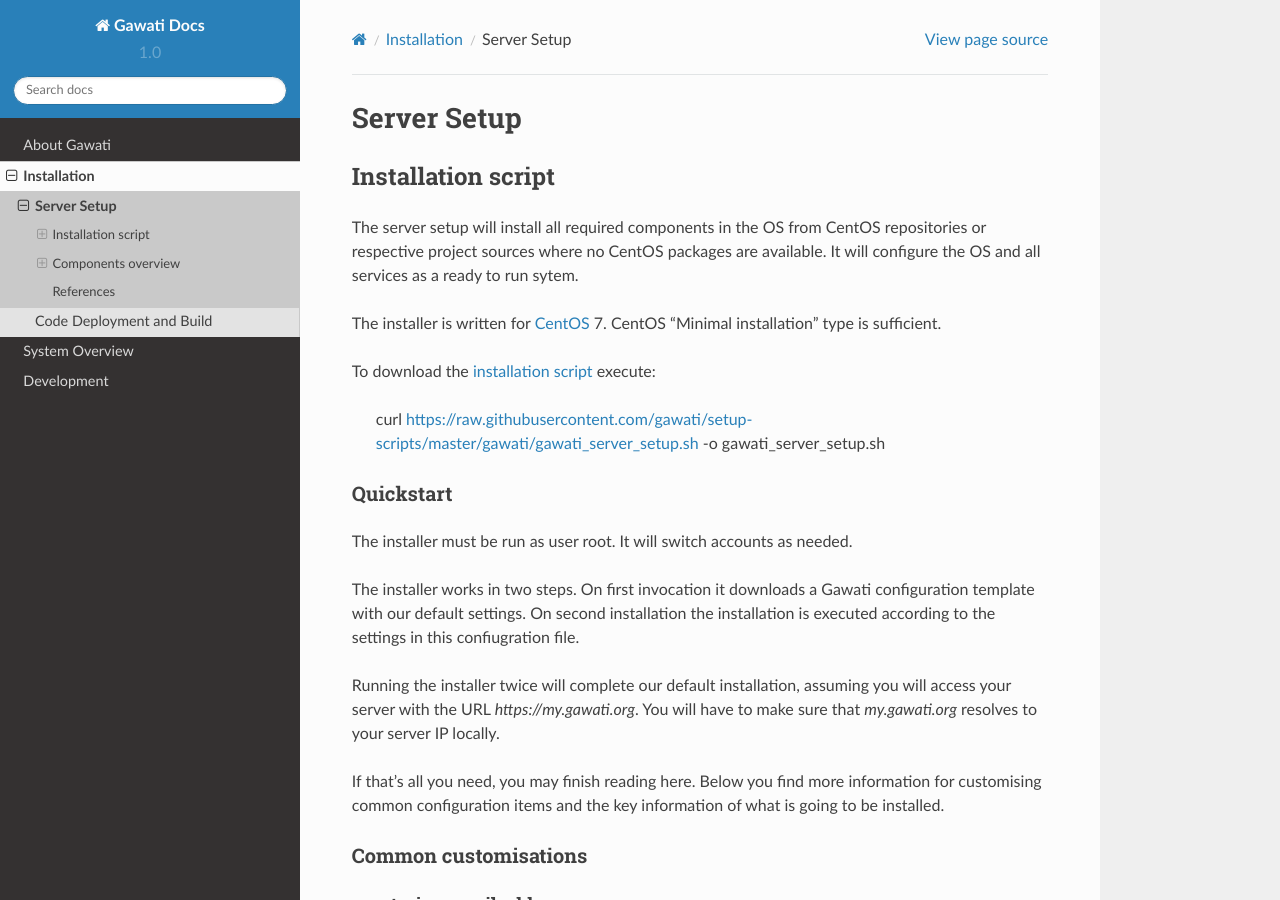
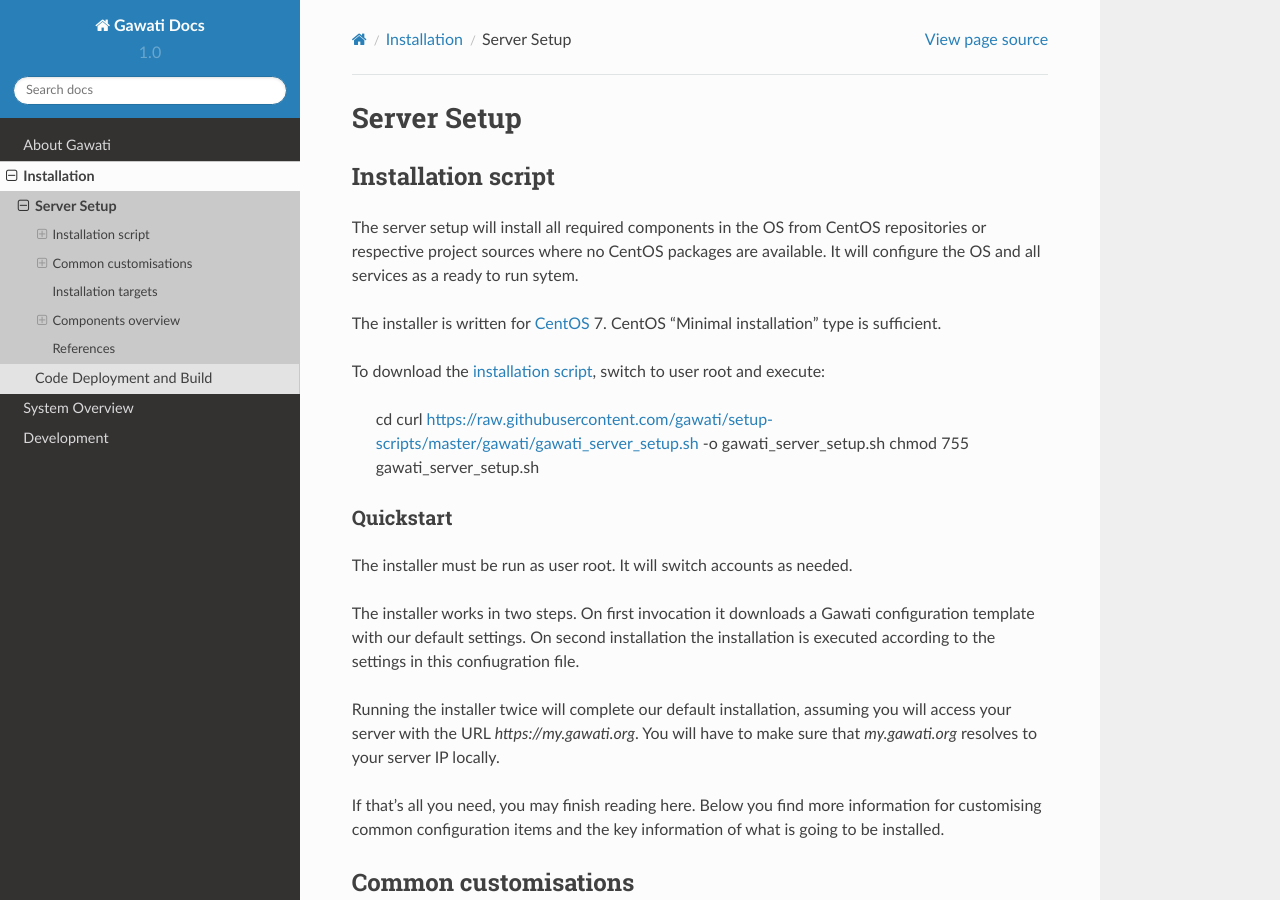
Before and after one commit to gawati/gawati-docs, a Sphinx documentation site: the page built from docs/source/setup/setup-essentials.rst, in a window 1280 px wide and 900 px high. Built offline with Sphinx 7.4.7 and the Read the Docs theme 2.0.0, drawn with Linux system fonts in a browser that asks for light colours.

Commit message:
Adjust paragraph levels

```diff
--- a/docs/source/setup/setup-essentials.rst
+++ b/docs/source/setup/setup-essentials.rst
@@ -11,9 +11,11 @@ It will configure the OS and all services as a ready to run sytem.
 The installer is written for `CentOS`_ 7. CentOS "Minimal installation" type
 is sufficient.
 
-To download the `installation script`_ execute:
+To download the `installation script`_, switch to user root and execute:
 
+ cd
  curl https://raw.githubusercontent.com/gawati/setup-scripts/master/gawati/gawati_server_setup.sh -o gawati_server_setup.sh
+ chmod 755 gawati_server_setup.sh
 
 Quickstart
 ==========
@@ -32,24 +34,25 @@ If that's all you need, you may finish reading here. Below you find more
 information for customising common configuration items and the key information
 of what is going to be installed.
 
+
 Common customisations
-=====================
+*********************
 
 montoring email address
------------------------
+=======================
 
 In the section [fail2ban], change the variables *mailsender* (default:
 from@sender.domain) and *mailrecipient* (default: root@localhost).
 
 Gawati server URL
------------------
+=================
 
 In the ini file that has been downloaded to your home folder after the first run
 of the installer, find the section [gawati-portal] and change the
 *GAWATI_URL_ROOT* variable (default: my.gawati.org).
 
 SSL server certificate
-----------------------
+=======================
 
 Your SSL certificate name must match your Gawati server URL. You have two
 mutually exclusive options for creating a certificate.
@@ -69,7 +72,7 @@ mutually exclusive options for creating a certificate.
   city=Zug
 
 locally signed certificate
-''''''''''''''''''''''''''
+--------------------------
 
 Creating such a certificate can be done without any external dependiencies. It's
 meant  for running internal or testing servers.
@@ -77,7 +80,7 @@ In section [acme] make sure to configure *type=disabled*. In section [localcerts
 set *type=install* and set variaböe *certs* identical to your *GAWATI_URL_ROOT*.
 
 `letsencrypt`_ signed certificate
-'''''''''''''''''''''''''''''''''
+---------------------------------
 
 For this, your Gawati server URL and certificate name must be resolvable via public
 DNS and public HTTP requests must arrive at your Gawati server on port 80.
@@ -89,7 +92,7 @@ set *type=install* and set variaböe *certs* identical to your *GAWATI_URL_ROOT*
 
 
 Installation targets
-====================
+********************
 
 When you run the installer for the first time, it will download an additional
 file "dev.ini" into your home folder. The ini file defines the details of the
@@ -106,7 +109,6 @@ for example::
 At this time, the default target "dev" is the only installation target provided by us.
 
 You can change ours, or create your own ini files if you need to deviate from our defaults.
-
 
 Components overview
 *******************
@@ -137,7 +139,6 @@ JETTY_HOME will be configured as JETTY_BASE/jettyserver.
 
 Jetty will be installed as a system service starting with the boot process.
 
-
 eXistdb
 =======
 
@@ -147,11 +148,11 @@ A random generated password will be configured for user "admin" which is display
 
 The backend instance of eXistdb will be installed as a system service starting with the boot process.
 
-
 Downloads
 =========
 
 Installation Resources will be downloaded into "/opt/Download"
+
 
 References
 **********
```
